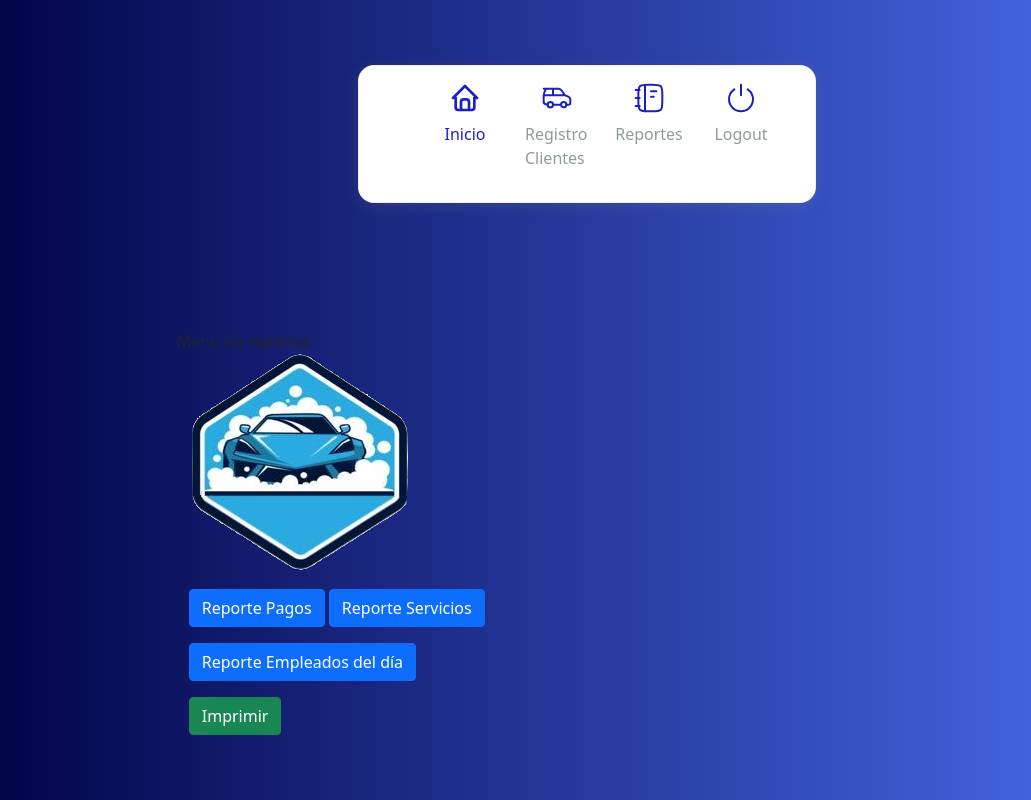
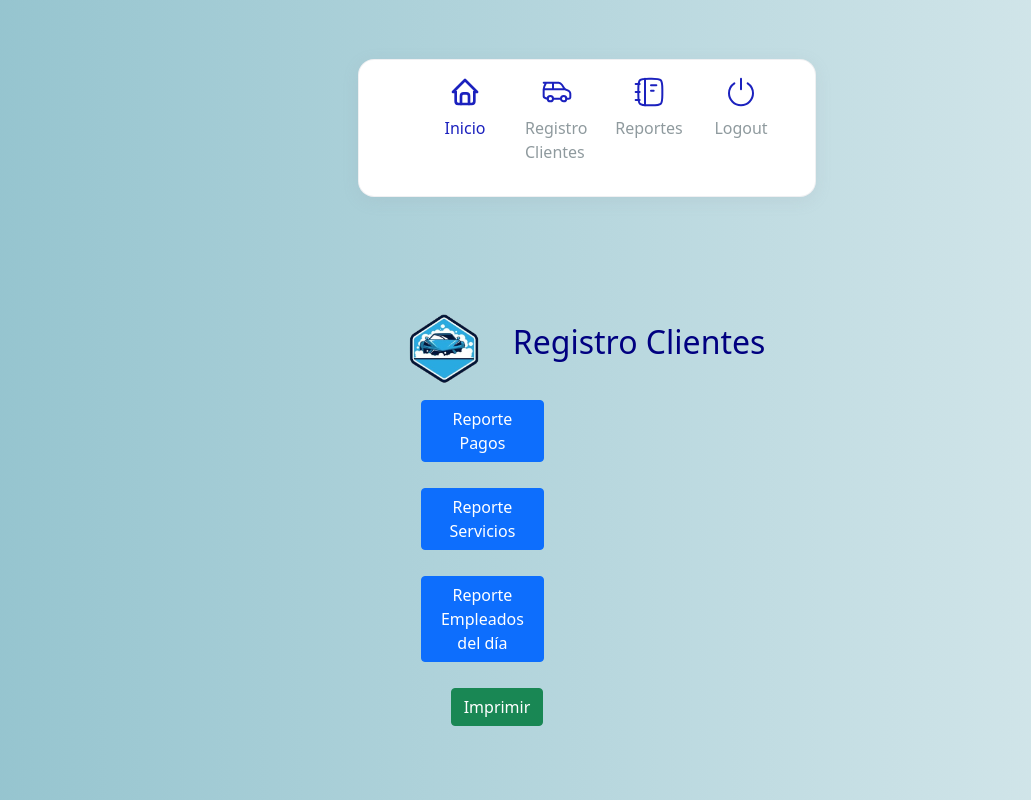
Before and after one commit to LeoNardoz333/Autolavado, a PHP site: page /Reportes in a window 1280 px wide. Shown: the whole page, without its empty margins (53-1084 px from the left). Run offline with PHP 8.4, Linux system fonts and the light colour scheme.

Commit message:
Diseño en registo usuario

```diff
--- a/Proyecto/view/RClientes.view.php
+++ b/Proyecto/view/RClientes.view.php
@@ -7,7 +7,7 @@
 </style>
 <body class="fondo4">
 <img style="max-width: 70px; height: auto; display: inline-block; vertical-align: middle;" src="images/alavado.png">
-    <h2 style="color: navy; padding-left: 20px; display: inline-block; margin-left: 10px;">Registro Usuarios</h2>
+    <h2 style="color: navy; padding-left: 20px; display: inline-block; margin-left: 10px;">Registro Clientes</h2>
 </div>
 <div class="row">
     <div class="col-6" id="x">
--- a/Proyecto/view/Reportes.view.php
+++ b/Proyecto/view/Reportes.view.php
@@ -2,33 +2,40 @@
   .fondo4
   {
     /* background-image: linear-gradient(90deg, #6dd5ed 10%, #4567e4 90%); */
-    background-image: linear-gradient(90deg, #000042 0%, #4567e4 89%);
+    background-image: linear-gradient(90deg, #93C3CE 0%, #D3E6EA 89%);
+	margin: 0;
+	padding: 0;
+  }
+  .btn-custom {
+        width: 80%;
+        margin-bottom: 10px;
+    }
+	.btn-cus {
+        width: 60%;
+        margin-bottom: 15px;
+		margin-left: 30px;
     }
 </style>
-<body class="fondo4">
-<div>Menu de reportes</div>
+<body class="fondo4"style="margin: 0; padding: 0;">
+    <div>
+        <img style="max-width: 70px; height: auto; display: inline-block; vertical-align: middle;" src="images/alavado.png">
+        <h2 style="color: navy; padding-left: 20px; display: inline-block; margin-left: 10px;">Registro Clientes</h2>
+    </div>
     <div class="header">
 	<div class="container">
     <div class="row">
-				<div class="header-left">
-							<img src="images/alavado.png">
-				</div>
         <div class="col-6">
             <div class="menu">
                 <form method="post" action="reportes">
-    							<button type="submit" name="reporte" value="pagos"
-								class="btn btn-primary mt-3">Reporte Pagos</button>
+                    <button type="submit" name="reporte" value="pagos" class="btn btn-primary btn-custom mt-3">Reporte Pagos</button> <br>
 
-    							<button type="submit" name="reporte" value="servicios"
-								class="btn btn-primary mt-3">Reporte Servicios</button>
+                    <button type="submit" name="reporte" value="servicios" class="btn btn-primary btn-custom mt-3">Reporte Servicios</button><br>
 
-    							<button type="submit" name="reporte" value="empleados"
-								class="btn btn-primary mt-3">Reporte Empleados del día</button>
+                    <button type="submit" name="reporte" value="empleados" class="btn btn-primary btn-custom mt-3">Reporte Empleados del día</button>
                 </form>
             </div>
             <form method="post" action="reportes">
-							<button type="submit" name="imprimir" value="1"
-							class="btn btn-success mt-3">Imprimir</button>
+                <button type="submit" name="imprimir" value="1" class="btn btn-success btn-cus mt-3">Imprimir</button>
             </form>
         </div>
         <div class="col-6">
```
Lines whose indentation alone changed are shown as unchanged.
